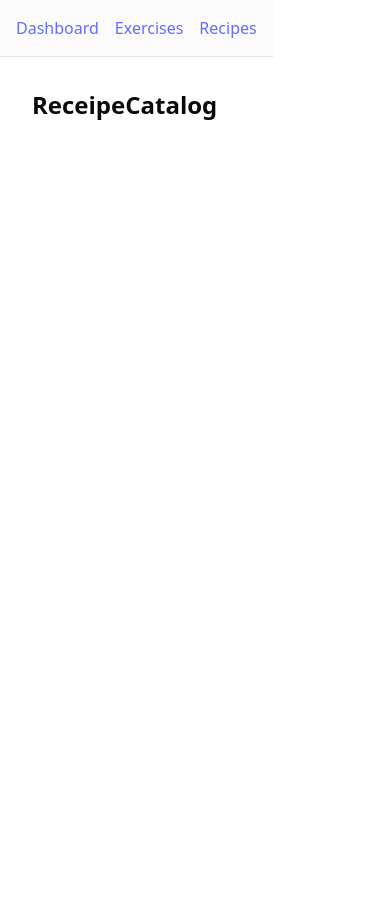
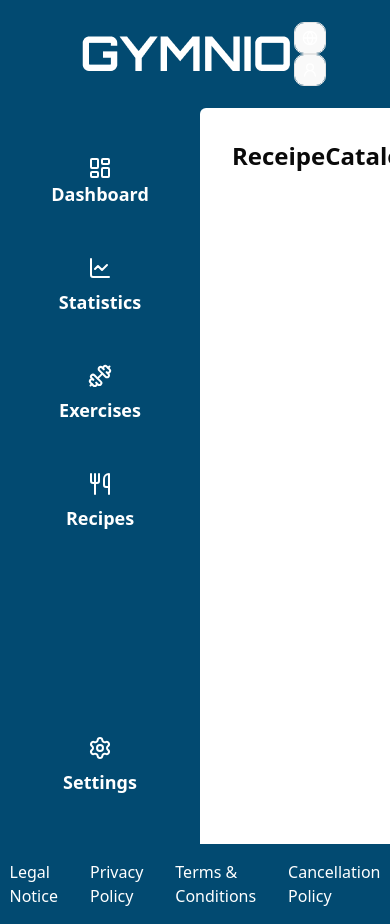
Before and after one commit to ArneSchueler/GYMNIO-fitness-tracker, a React (Vite) app: page /recipes in a window 390 px wide. Before the commit the page ends 844 px from the top, so only its background shows below. Built offline with nearby package versions, Linux system fonts and the light colour scheme.

Commit message:
feat: complete project setup and core layout
- Implemented responsive MainLayout with Sidebar and Header
- Integrated react-router-dom for seamless page switching
- Finalized styling for the scrollable content area and sticky navigation
- Closed initial project setup issue

Closes #01

```diff
--- a/src/App.tsx
+++ b/src/App.tsx
@@ -2,29 +2,20 @@ import { BrowserRouter as Router, Routes, Route, Link } from "react-router-dom";
 
 // Import der Seiten
 import Dashboard from "@/pages/Dashboard";
-import ExerciseLibrary from "./pages/ExerciseLibrary";
+import ExerciseLibrary from "@/pages/ExerciseLibrary";
 import RecipeCatalog from "@/pages/RecipeCatalog";
+import MainLayout from "@/components/layout/MainLayout";
 
 function App() {
   return (
     <Router>
-      <div className="min-h-screen bg-background">
-        {/* Temporäres Menü zum Testen (bevor wir die echte Navbar bauen) */}
-        <nav className="flex gap-4 p-4 border-b bg-muted/40">
-          <Link to="/">Dashboard</Link>
-          <Link to="/exercises">Exercises</Link>
-          <Link to="/recipes">Recipes</Link>
-        </nav>
-
-        {/* Hier werden die Inhalte dynamisch ausgetauscht */}
-        <main>
-          <Routes>
-            <Route path="/" element={<Dashboard />} />
-            <Route path="/exercises" element={<ExerciseLibrary />} />
-            <Route path="/recipes" element={<RecipeCatalog />} />
-          </Routes>
-        </main>
-      </div>
+      <MainLayout>
+        <Routes>
+          <Route path="/" element={<Dashboard />} />
+          <Route path="/exercises" element={<ExerciseLibrary />} />
+          <Route path="/recipes" element={<RecipeCatalog />} />
+        </Routes>
+      </MainLayout>
     </Router>
   );
 }
--- /dev/null
+++ b/src/components/layout/MainLayout.tsx
@@ -0,0 +1,84 @@
+import { NavLink } from "react-router-dom";
+import { ButtonIcon } from "../ui/button/ButtonIcon";
+import {
+  ChartLine,
+  Dumbbell,
+  Globe,
+  LayoutDashboard,
+  Settings,
+  UserRound,
+  Utensils,
+} from "lucide-react";
+
+import logo from "@/assets/gymnio-logo.png";
+
+export default function MainLayout({ children }) {
+  return (
+    <div className="flex bg-sky-900  flex-col w-full">
+      <div className="flex font-bold text-lg  flex-col w-full overflow-hidden  h-screen max-h-vh">
+        <header className="bg-sky-900 text-white items-center px-20 justify-between h-27 flex w-full  ">
+          <img src={logo} alt="gymnio logo" />
+          <div>
+            <ButtonIcon>
+              <Globe />
+            </ButtonIcon>
+            <ButtonIcon>
+              <UserRound />
+            </ButtonIcon>
+          </div>
+        </header>
+        <div className="flex flex-1 overflow-hidden">
+          <aside className=" w-50 h-full text-white py-8">
+            <nav className="flex flex-col h-full justify-between gap-12 p-4">
+              <div className="flex flex-col gap-12">
+                <NavLink to="/" className="flex flex-col items-center">
+                  <LayoutDashboard />
+                  Dashboard
+                </NavLink>
+                <NavLink
+                  to="/exercises"
+                  className="flex gap-2 flex-col items-center"
+                >
+                  <ChartLine />
+                  Statistics
+                </NavLink>
+                <NavLink
+                  to="/exercises"
+                  className="flex flex-col gap-2 items-center"
+                >
+                  <Dumbbell />
+                  Exercises
+                </NavLink>
+                <NavLink
+                  to="/recipes"
+                  className="flex gap-2 flex-col items-center"
+                >
+                  <Utensils />
+                  Recipes
+                </NavLink>
+              </div>
+              <NavLink
+                to="/recipes"
+                className="flex gap-2 flex-col items-center"
+              >
+                <Settings />
+                Settings
+              </NavLink>
+            </nav>
+          </aside>
+          <main className="rounded-ss-sm flex-1 h-full overflow-y-auto bg-white">
+            {children}
+          </main>
+        </div>
+      </div>
+      <footer className="flex w-full justify-center">
+        <nav className="flex gap-8  text-white p-4">
+          <NavLink to="/">Legal Notice</NavLink>
+          <NavLink to="/exercises">Privacy Policy</NavLink>
+          <NavLink to="/recipes">Terms & Conditions</NavLink>
+          <NavLink to="/recipes">Cancellation Policy</NavLink>
+        </nav>
+      </footer>
+    </div>
+  );
+}
--- /dev/null
+++ b/src/components/ui/button/ButtonIcon.tsx
@@ -0,0 +1,9 @@
+import { Button } from "@/components/ui/button";
+
+export function ButtonIcon({ children }) {
+  return (
+    <Button variant="outline" size="icon" className="text-white bg-transparent">
+      {children}
+    </Button>
+  );
+}
--- a/src/index.css
+++ b/src/index.css
@@ -52,45 +52,8 @@
   --sidebar-ring: oklch(0.708 0 0);
 }
 
-a {
-  font-weight: 500;
-  color: #646cff;
-  text-decoration: inherit;
-}
-a:hover {
-  color: #535bf2;
-}
-
-body {
-  margin: 0;
-  display: flex;
-  place-items: center;
-  min-width: 320px;
-  min-height: 100vh;
-}
-
-h1 {
-  font-size: 3.2em;
-  line-height: 1.1;
-}
-
-button {
-  border-radius: 8px;
-  border: 1px solid transparent;
-  padding: 0.6em 1.2em;
-  font-size: 1em;
-  font-weight: 500;
-  font-family: inherit;
-  background-color: #1a1a1a;
-  cursor: pointer;
-  transition: border-color 0.25s;
-}
-button:hover {
-  border-color: #646cff;
-}
-button:focus,
-button:focus-visible {
-  outline: 4px auto -webkit-focus-ring-color;
+* {
+  box-sizing: border-box;
 }
 
 @media (prefers-color-scheme: light) {
@@ -141,7 +104,7 @@ button:focus-visible {
 }
 
 @theme inline {
-  --font-sans: 'Geist Variable', sans-serif;
+  --font-sans: "Geist Variable", sans-serif;
   --color-sidebar-ring: var(--sidebar-ring);
   --color-sidebar-border: var(--sidebar-border);
   --color-sidebar-accent-foreground: var(--sidebar-accent-foreground);
```
Also changed, not shown: src/assets/gymnio-logo.png (added).
